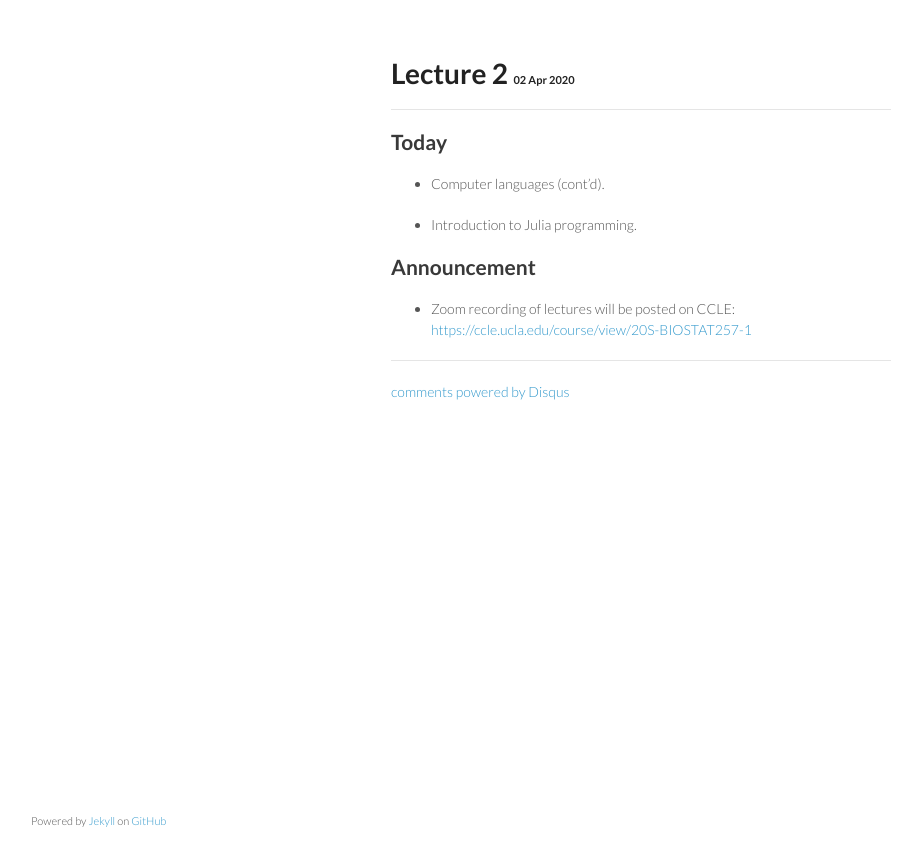
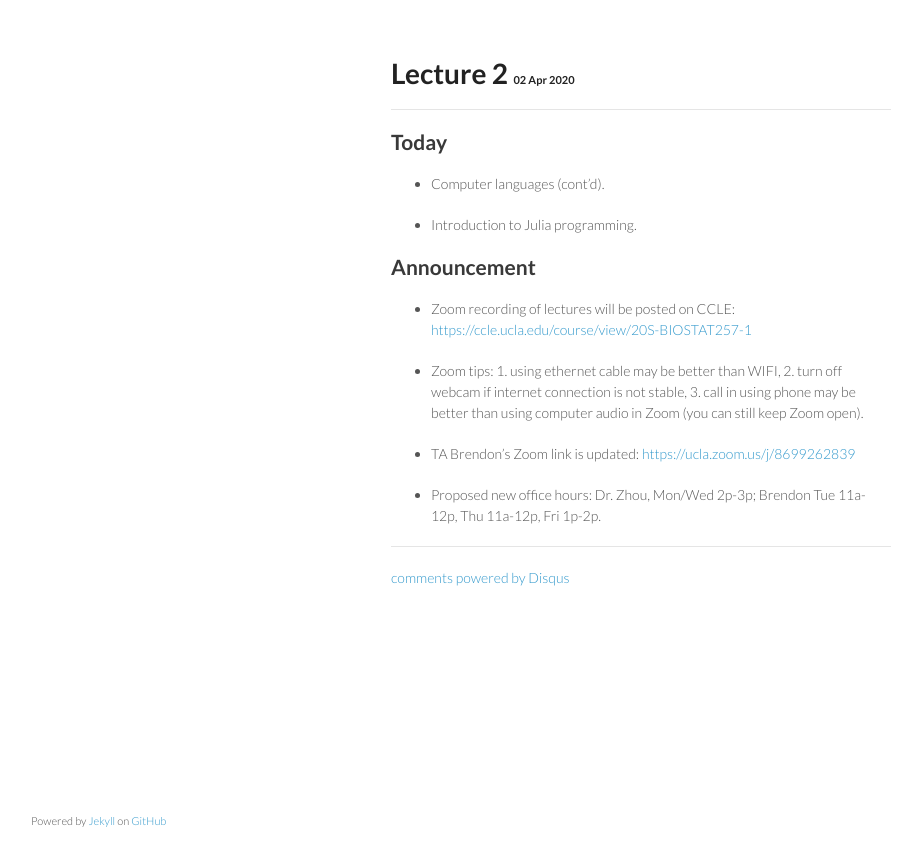
Before and after one commit to ucla-biostat-257-2020spring/ucla-biostat-257-2020spring.github.io, a Jekyll site: the page built from _posts/2020-04-02-week1-day2.md, in a window 1280 px wide. Shown: the top 866 px of the page, without its empty margins (179-1101 px from the left). Built offline with Jekyll 4.4.1, drawn with Linux system fonts in a browser that asks for light colours; comment, search, counter and statistics services are not loaded.

```diff
--- a/_posts/2020-04-02-week1-day2.md
+++ b/_posts/2020-04-02-week1-day2.md
@@ -13,3 +13,9 @@
 ## Announcement
 
 * Zoom recording of lectures will be posted on CCLE: <https://ccle.ucla.edu/course/view/20S-BIOSTAT257-1>
+
+* Zoom tips: 1. using ethernet cable may be better than WIFI, 2. turn off webcam if internet connection is not stable, 3. call in using phone may be better than using computer audio in Zoom (you can still keep Zoom open).
+
+* TA Brendon's Zoom link is updated: <https://ucla.zoom.us/j/8699262839>
+
+* Proposed new office hours: Dr. Zhou, Mon/Wed 2p-3p; Brendon Tue 11a-12p, Thu 11a-12p, Fri 1p-2p.
```
Also changed, not shown: schedule/schedule.md (+1 -1 lines), syllabus/syllabus.md (+1 -1 lines).
